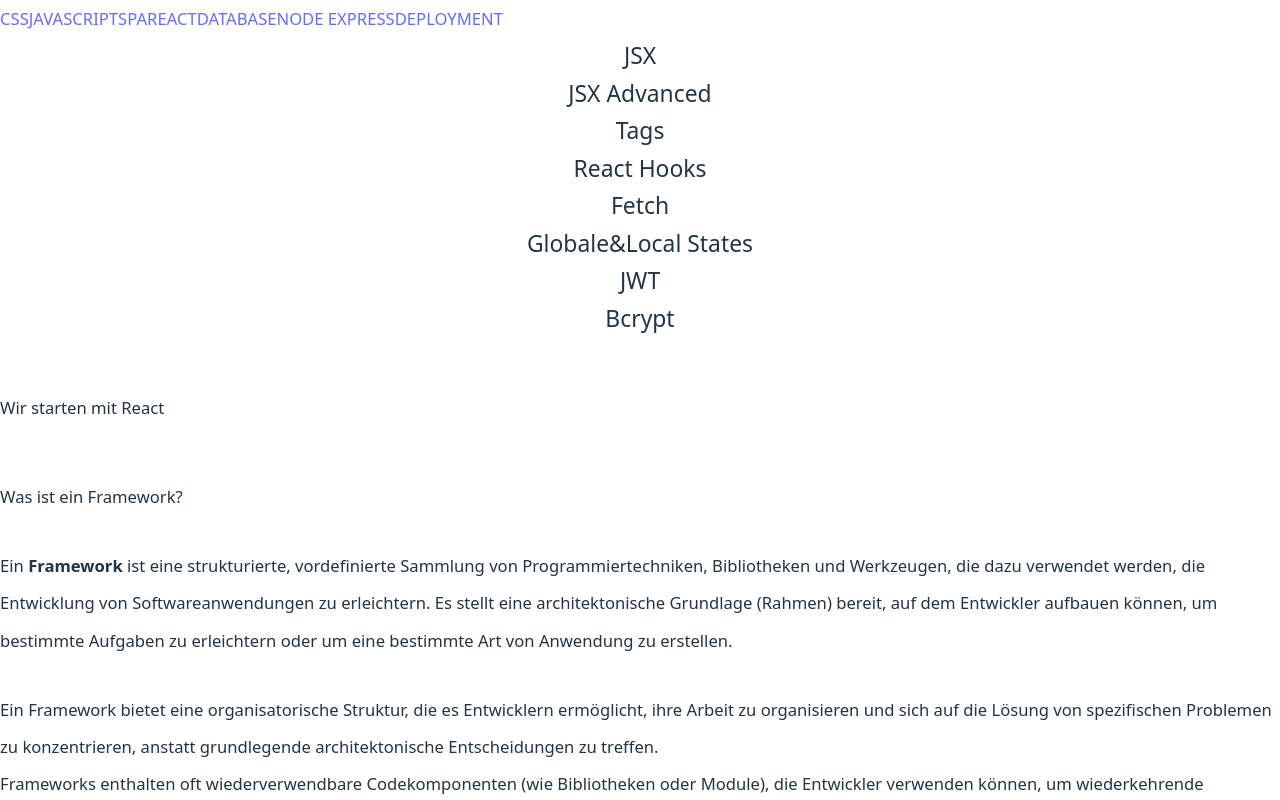
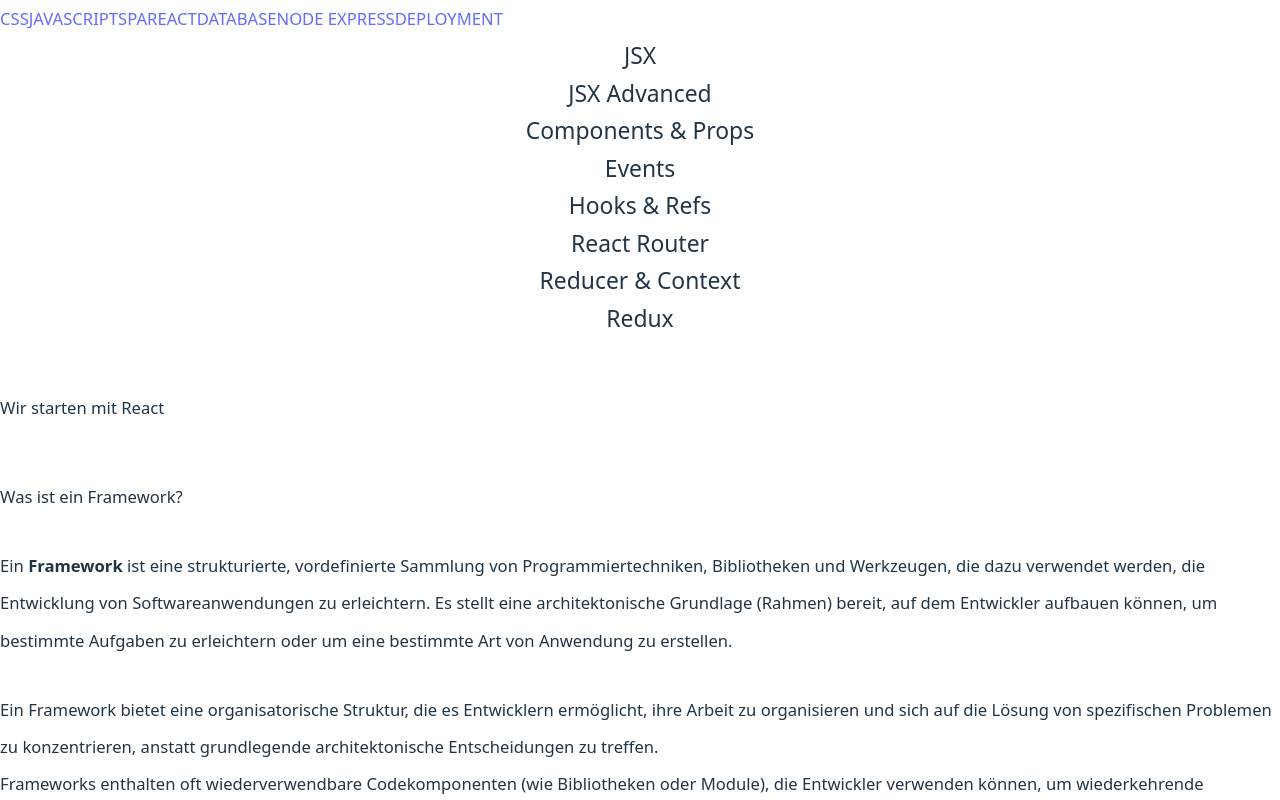
Before and after one commit to MartinKruess/webDevCollecion, a React (Vite) app: page /react in a window 1280 px wide. Shown: the top 800 px of the page. Built offline with nearby package versions, Linux system fonts and the light colour scheme.

Commit message:
added react routes

```diff
--- a/src/comps/pages/dom.jsx
+++ b/src/comps/pages/dom.jsx
@@ -42,7 +42,7 @@ export const DOM = () => {
             className='p-1 sm:p-2 border rounded-lg bg-blue-950 hover:bg-red-800'
             onClick={() => setTheme("startDom")}
           >
-            Text & Context Erzeugen
+            Text Erzeugen
           </li>
           <li
             className='p-1 sm:p-2 border rounded-lg bg-blue-950 hover:bg-red-800'
--- a/src/comps/pages/react.jsx
+++ b/src/comps/pages/react.jsx
@@ -24,39 +24,39 @@ export const React = () => {
           </li>
           <li
             className='px-3 py-2 border rounded-lg hover:bg-red-800'
-            onClick={() => setTheme("node")}
+            onClick={() => setTheme("components")}
           >
-            Tags
+            Components & Props
           </li>
           <li
             className='px-3 py-2 border rounded-lg hover:bg-red-800'
-            onClick={() => setTheme("variables")}
+            onClick={() => setTheme("rEvents")}
           >
-            React Hooks
+            Events
           </li>
           <li
             className='px-3 py-2 border rounded-lg hover:bg-red-800'
-            onClick={() => setTheme("loop")}
+            onClick={() => setTheme("hooks")}
           >
-            Fetch
+            Hooks & Refs
           </li>
           <li
             className='px-3 py-2 border rounded-lg hover:bg-red-800'
-            onClick={() => setTheme("variables")}
+            onClick={() => setTheme("router")}
           >
-            Globale&Local States
+            React Router
           </li>
           <li
             className='px-3 py-2 border rounded-lg hover:bg-red-800'
-            onClick={() => setTheme("ifelse")}
+            onClick={() => setTheme("context")}
           >
-            JWT
+            Reducer & Context
           </li>
           <li
             className='px-3 py-2 border rounded-lg hover:bg-red-800'
-            onClick={() => setTheme("ternary")}
+            onClick={() => setTheme("redux")}
           >
-            Bcrypt
+            Redux
           </li>
         </ul>
       </nav>
--- a/src/comps/react/jsxAdvanced.jsx
+++ b/src/comps/react/jsxAdvanced.jsx
@@ -149,7 +149,7 @@ export const JSXAdvanced = () => {
           target='_blank'
           rel='noopener noreferrer'
         >
-          Babel - Next Generation JS Compiler
+          Babel - Next Gen. JS Compiler
         </a>
       </div>
     </article>
```
